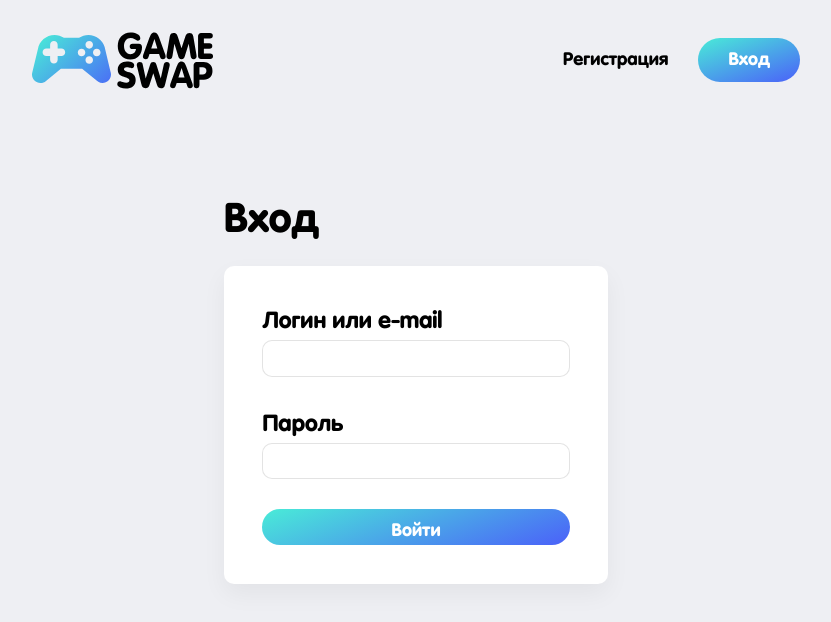
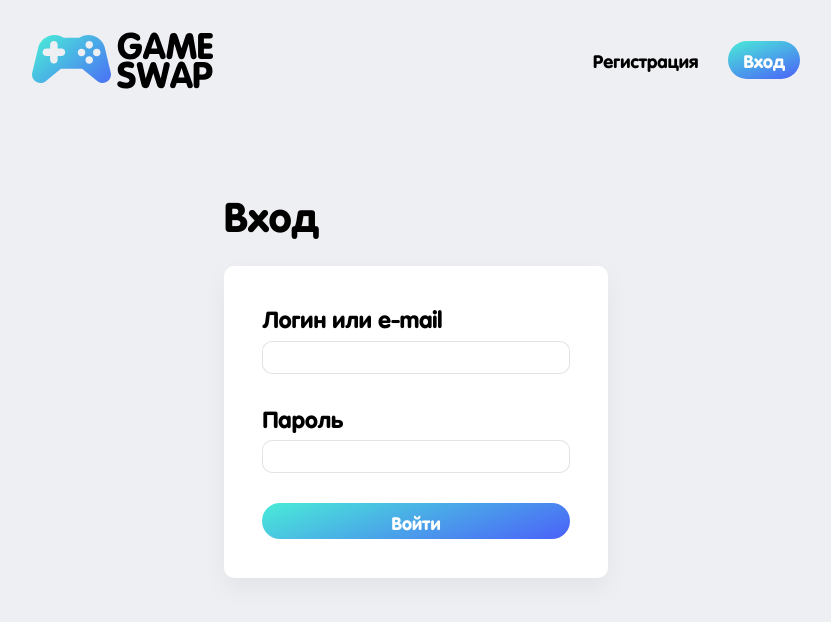
Before and after one commit to konstantikkov/gameswap, a plain HTML site: page login.html in a window 1280 px wide. Shown: the whole page, without its empty margins (224-1055 px from the left). Drawn offline with Linux system fonts and the light colour scheme.

Commit message:
Update main.css
button restyle
input font restyle

```diff
--- a/css/main.css
+++ b/css/main.css
@@ -28,11 +28,10 @@ body {
 
 .header-content {
     height: 120px;
-    line-height: 140%;
     width:60%;
     margin:auto;
+    text-align: center;
 }
-
 .footer {
     display: none;
 }
@@ -45,8 +44,8 @@ a {
 .logo {
     display: inline-flex;
     align-items: center;
-    float: left;
     height: 120px;
+    float:left;
 }
 
 .logo>svg {
@@ -73,9 +72,7 @@ a {
 
 .button-active {
     background: linear-gradient(339.91deg, #4B47FF -18.37%, #49FFD3 113.78%);
-}
-
-.button-active {
+    padding: 0 15px 0 15px;
     color: white;
 }
 
@@ -87,14 +84,13 @@ a {
 
 input {
     width:80%;
-    padding-left: 1%;
+    padding-left: 2%;
     background: #FFFFFF;
     border: 1px solid rgba(0, 0, 0, 0.11);
     box-sizing: border-box;
     border-radius: 10px;
-    padding-top: 2%;
-    padding-bottom: 2%;
-    font-size:75%;
+    font-family: "VAG world";
+    font-size:60%;
 }
 
 input:focus {
```
